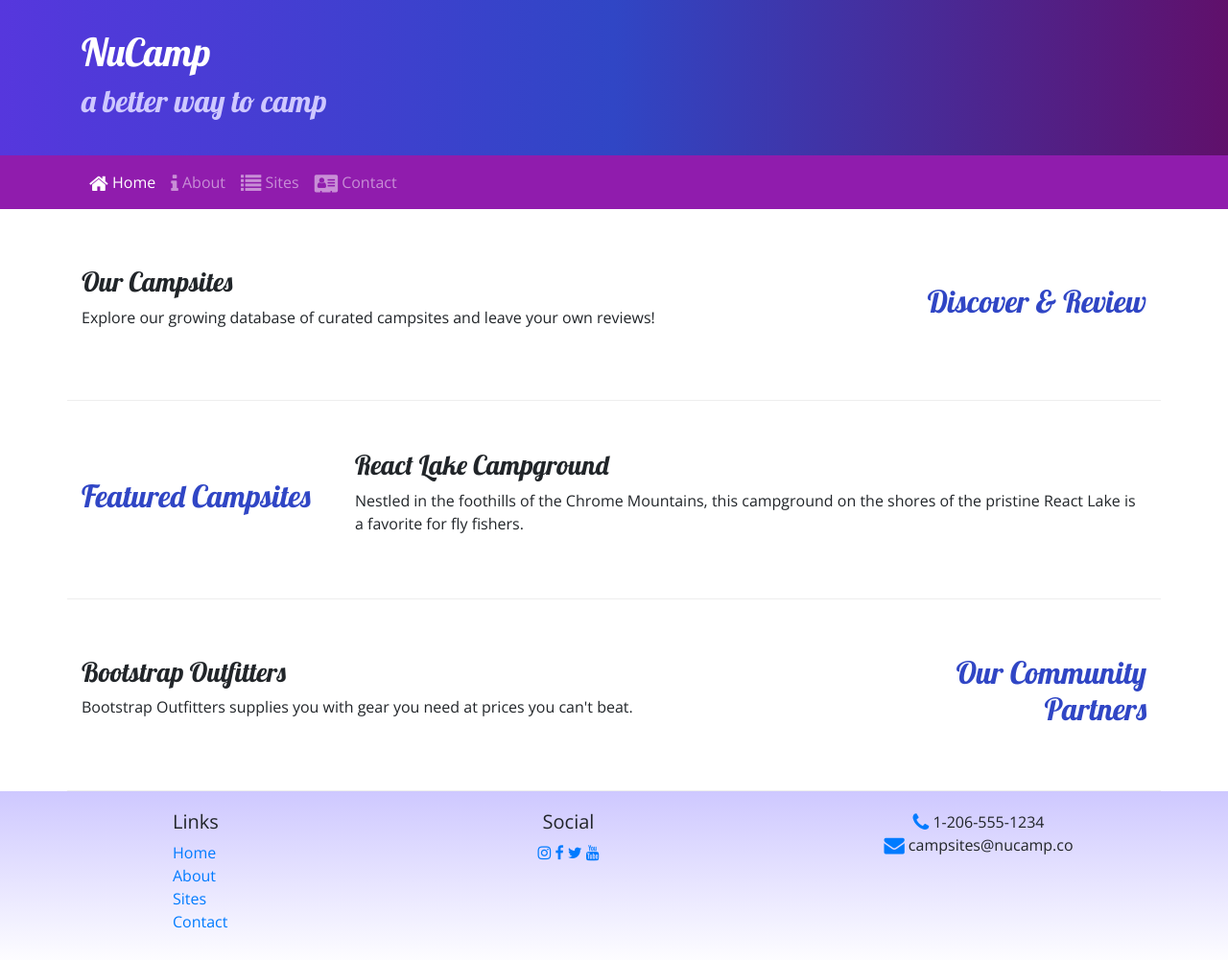
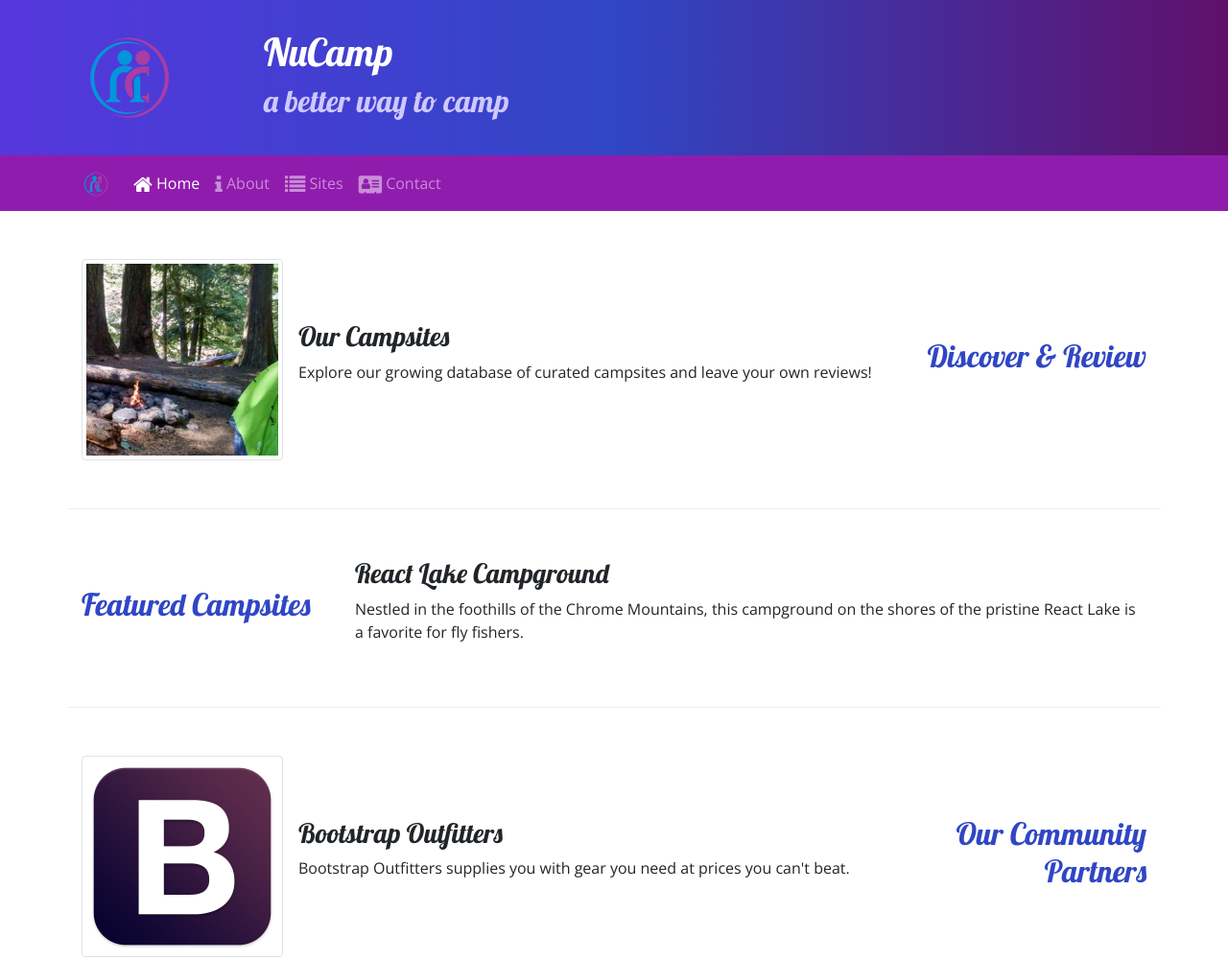
Before and after one commit to mpollachek/nucamp_bootstrap, a website: page index.html in a window 1280 px wide. Shown: the top 1001 px of the page at 96% size. Drawn offline with nearby package versions, Linux system fonts and the light colour scheme.

Commit message:
logos and images

```diff
--- a/index.html
+++ b/index.html
@@ -20,6 +20,9 @@
     <header class="jumbotron jumbotron-fluid">
         <div class="container">
           <div class="row">
+            <div class="col-4 col-sm-3 col-md-2 align-self-center">
+              <img src="img/logo.png" class="img-fluid" />
+            </div>
             <div class="col">
               <h1>NuCamp</h1>
               <h2>a better way to camp</h2>
@@ -30,7 +33,8 @@
 
     <nav class="navbar navbar-expand-sm navbar-dark sticky-top">
       <div class="container">
-        <button class="navbar-toggler ml-auto" type="button" data-toggle="collapse" data-target="#nucampNavbar"> <span class="navbar-toggler-icon"></span></button>
+        <a class="navbar-brand" href="#"><img src="img/logo.png" height="30" width="30" /></a>
+            <button class="navbar-toggler" type="button" data-toggle="collapse" data-target="#nucampNavbar"> <span class="navbar-toggler-icon"></span></button>
         <div class="collapse navbar-collapse" id="nucampNavbar">
           <ul class="navbar-nav">
             <li class="nav-item active"><a class="nav-link" href="#"><i class="fa fa-home fa-lg"></i> Home</a></li>
@@ -48,8 +52,13 @@
           <h2 class="text-sm-right">Discover & Review</h2>
         </div>
         <div class="col">
-          <h3>Our Campsites</h3>
-          <p>Explore our growing database of curated campsites and leave your own reviews!</p>
+          <div class="media">
+            <img class="d-flex mr-3 img-thumbnail" src="img/breadcrumb-trail-thumb.jpg" alt="Breadcrumb Trail" />
+            <div class="media-body align-self-center">
+                  <h3>Our Campsites</h3>
+                  <p class="d-none d-sm-block">Explore our growing database of curated campsites and leave your own reviews!</p>
+            </div>
+          </div>
         </div>
       </div>
 
@@ -60,7 +69,7 @@
       </div>
       <div class="col">
         <h3>React Lake Campground</h3>
-        <p>Nestled in the foothills of the Chrome Mountains, this campground on the shores of the pristine React Lake is a favorite for fly fishers.</p>
+        <p class="d-none d-sm-block">Nestled in the foothills of the Chrome Mountains, this campground on the shores of the pristine React Lake is a favorite for fly fishers.</p>
       </div>
     </div>
 
@@ -69,8 +78,13 @@
         <h2 class="text-sm-right">Our Community Partners</h2>
       </div>
       <div class="col">
-        <h3>Bootstrap Outfitters</h3>
-        <p>Bootstrap Outfitters supplies you with gear you need at prices you can't beat.</p>
+        <div class="media">
+            <img class="d-flex mr-3 img-thumbnail" src="img/bootstrap-thumb.png" alt="Bootstrap Outfitters" />
+            <div class="media-body align-self-center">
+                <h3>Bootstrap Outfitters</h3>
+                <p class="d-none d-sm-block">Bootstrap Outfitters supplies you with gear you need at prices you can't beat.</p>
+            </div>
+        </div>
       </div>
     </div>
   </div>
```
Also changed, not shown: aboutus.html (+6 -2 lines), contactus.html (+5 -1 lines), img/bootstrap-thumb.png (added), img/breadcrumb-trail-thumb.jpg (added), img/breadcrumb-trail.jpg (added), img/chrome-river-thumb.jpg (added), img/chrome-river.jpg (added), img/logo.png (added), img/react-lake-thumb.jpg (added), img/react-lake.jpg (added).
